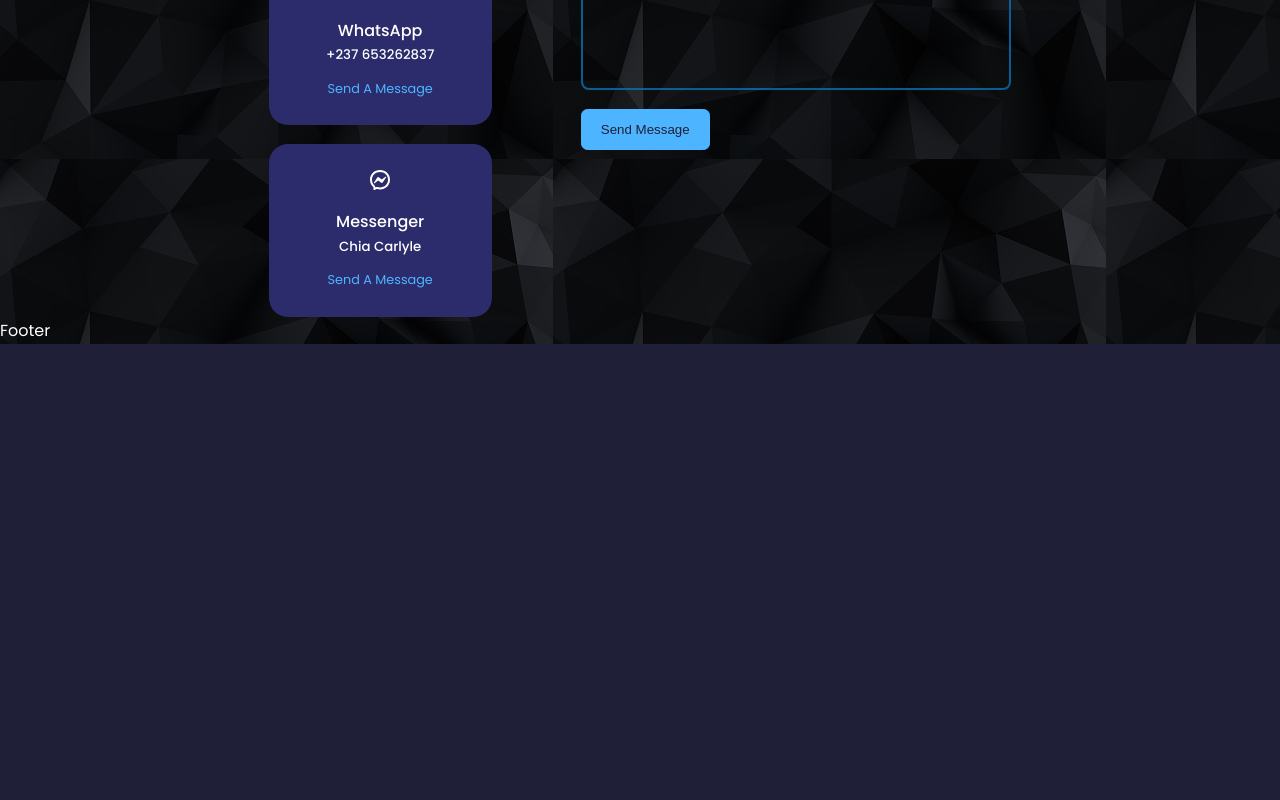
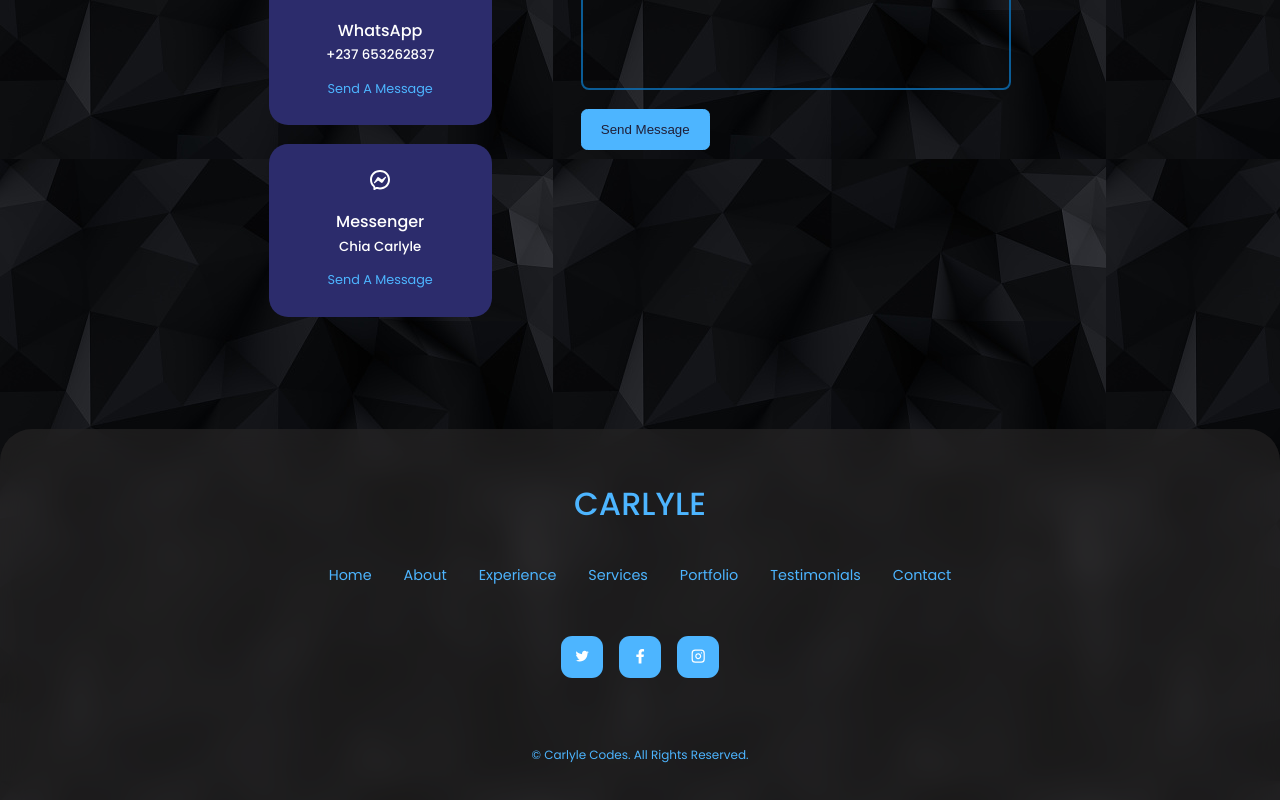
Before and after one commit to carlylechia/Portfolio-Website, a React (Create React App) app: page / in a window 1280 px wide. Shown: the part 5128-5928 px from the top of the page. Before the commit the page ends 5472 px from the top, so only its background shows below. Built offline with nearby package versions, Linux system fonts and the light colour scheme.

Commit message:
Finish the footer

```diff
--- a/src/components/footer/Footer.jsx
+++ b/src/components/footer/Footer.jsx
@@ -1,8 +1,32 @@
-import React from 'react'
+import React from 'react';
+import './footer.css';
+import {IoLogoTwitter} from 'react-icons/io';
+import {FaFacebookF} from 'react-icons/fa';
+import {FiInstagram} from 'react-icons/fi';
 
 const Footer = () => {
   return (
-    <div>Footer</div>
+    <footer>
+      <a href="#home" className="footer__logo">CARLYLE</a>
+      <ul className="permalinks">
+        <li><a href='#home'>Home</a></li>
+        <li><a href='#about'>About</a></li>
+        <li><a href='#experience'>Experience</a></li>
+        <li><a href='#services'>Services</a></li>
+        <li><a href='#portfolio'>Portfolio</a></li>
+        <li><a href='#testimonials'>Testimonials</a></li>
+        <li><a href='#contact'>Contact</a></li>
+      </ul>
+      <div className="footer__socials">
+        <a href="https://twitter.com/ChiaCarlyle" target='_blank' rel="noreferrer"><IoLogoTwitter/></a>
+        <a href="https://web.facebook.com/chia.carlyle.73" target='_blank' rel="noreferrer"><FaFacebookF /></a>
+        <a href="https://www.instagram.com/carlyle4ryl/" target='_blank' rel="noreferrer"><FiInstagram /></a>
+      </div>
+
+      <div className="footer__copyright">
+        <small>&copy; Carlyle Codes. All Rights Reserved.</small>
+      </div>
+    </footer>
   )
 }
 
--- a/src/components/footer/footer.css
+++ b/src/components/footer/footer.css
@@ -1 +1,65 @@
 /* Styling for the footer secrion */
+footer {
+  background: rgba(40, 39, 39, 0.64);
+  backdrop-filter: blur(15px);
+  margin-top: 7rem;
+  padding: 3rem 0;
+  text-align: center;
+  font-size: 0.9rem;
+  border-radius: 2rem 2rem 0 0;
+}
+
+.footer__logo {
+  font-size: 2rem;
+  font-weight: 500;
+  margin-bottom: 2rem;
+  display: inline-block;
+}
+
+.permalinks {
+  display: flex;
+  gap: 2rem;
+  justify-content: center;
+  flex-wrap: wrap;
+  margin: 0 auto 3rem;
+}
+
+.footer__socials {
+  display: flex;
+  justify-content: center;
+  gap: 1rem;
+  margin-bottom: 4rem;
+}
+
+.footer__socials a {
+  background: var(--color-primary);
+  color: var(--color-white);
+  padding: 0.8rem;
+  border-radius: 0.7rem;
+  display: flex;
+  border: 1px solid transparent;
+}
+
+.footer__socials a:hover {
+  background: transparent;
+  color: var(--color-primary);
+  border-color: var(--color-primary);
+}
+
+.footer__copyright {
+  margin-bottom: 4rem;
+  color: var(--color-primary);
+}
+
+/* ========== MEDIA QUERIES FOR SMALL DEVICES (PHONE) ========== */
+
+@media screen and (max-width: 600px) {
+  .permalinks {
+    flex-direction: column;
+    gap: 1.5rem;
+  }
+
+  .footer__socials {
+    margin-bottom: 2.6rem;
+  }
+}
```
